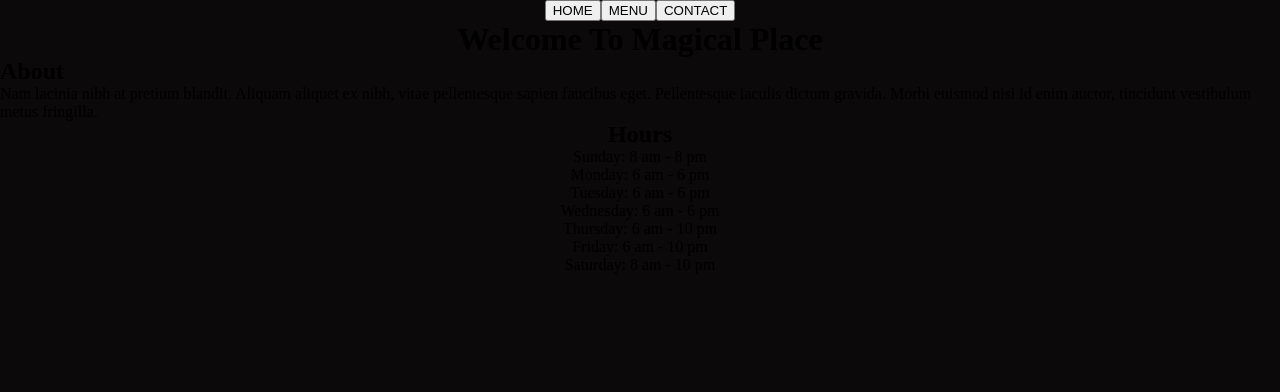
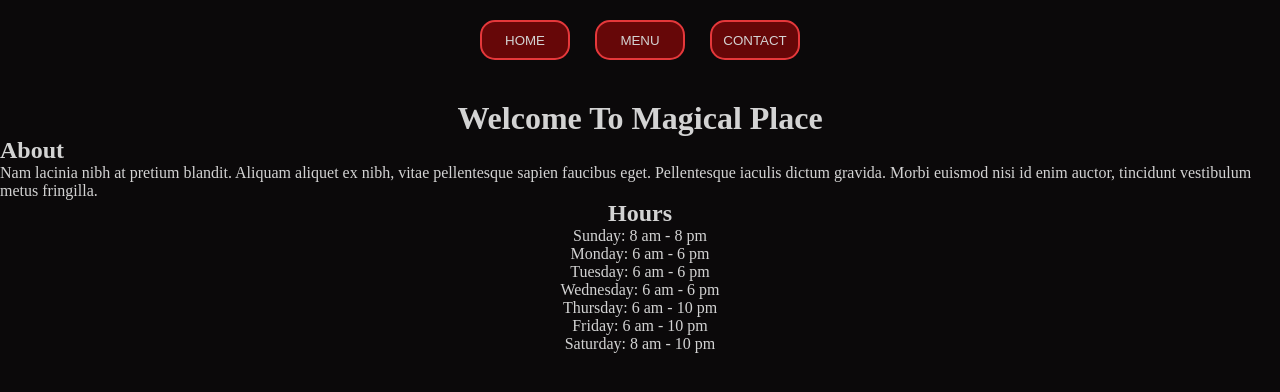
Before and after one commit to Marek-Kosmowski/project-restaurant-page, a website built with webpack: page src/template.html in a window 1280 px wide. Built offline with nearby package versions, Linux system fonts and the light colour scheme.

Commit message:
Add styles to navbar in style.css

```diff
--- a/src/components/navbar.js
+++ b/src/components/navbar.js
@@ -22,7 +22,8 @@ function contactBtn() {
 
 function navbar() {
     const content = document.getElementById('content');
-    const navButtonsContainer = document.createElement('nav-btns-container');
+    const navButtonsContainer = document.createElement('div');
+    navButtonsContainer.classList.add('nav-btns-container')
     content.appendChild(navButtonsContainer);
     const home = homeBtn();
     const menu = menuBtn();
--- a/src/styles/style.css
+++ b/src/styles/style.css
@@ -10,6 +10,7 @@
   height: 100vh;
   width: 100vw;
   background-color: #0b090a;
+  color: #d3d3d3;
 }
 
 .hours-container {
@@ -24,13 +25,25 @@
 .disable {
   pointer-events: none;
 }
-/* .navbar {
+
+button {
+  width: 90px;
+  height: 40px;
+  border-radius: 15px;
+  background-color: #660708;
+  border: 2px solid #e5383b;
+  cursor: pointer;
+  color: #d3d3d3;
+}
+
+.nav-btns-container {
+  margin-top: 20px;
+  width: 25%;
+  height: 10%;
   display: flex;
-  justify-content: center;
-  align-items: center;
-  background-color: aqua;
-  height: 10%;
+  justify-content: space-between;
 }
+/*
 .navbar-list {
   width: 30%;
   display: flex;
```
